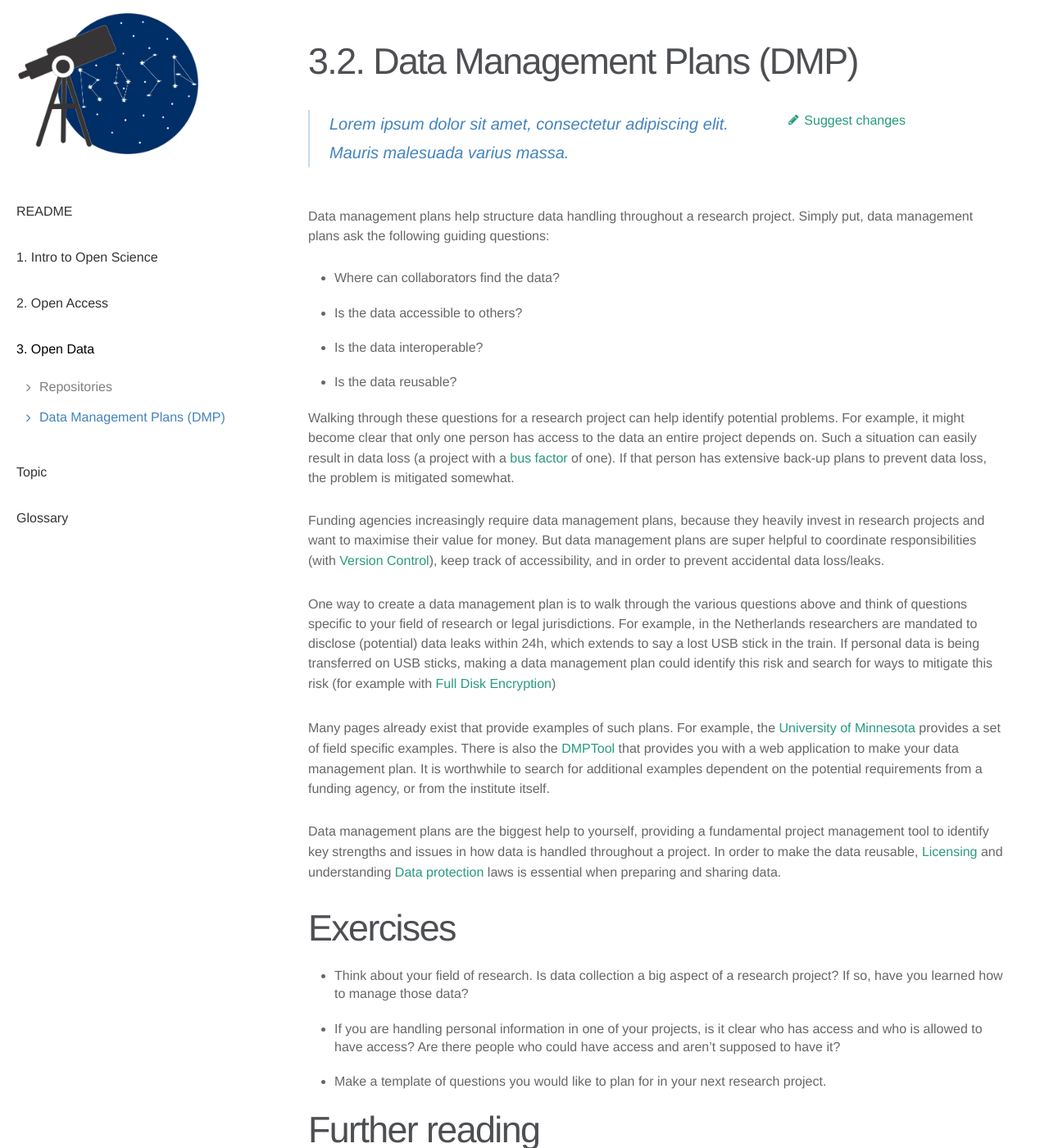
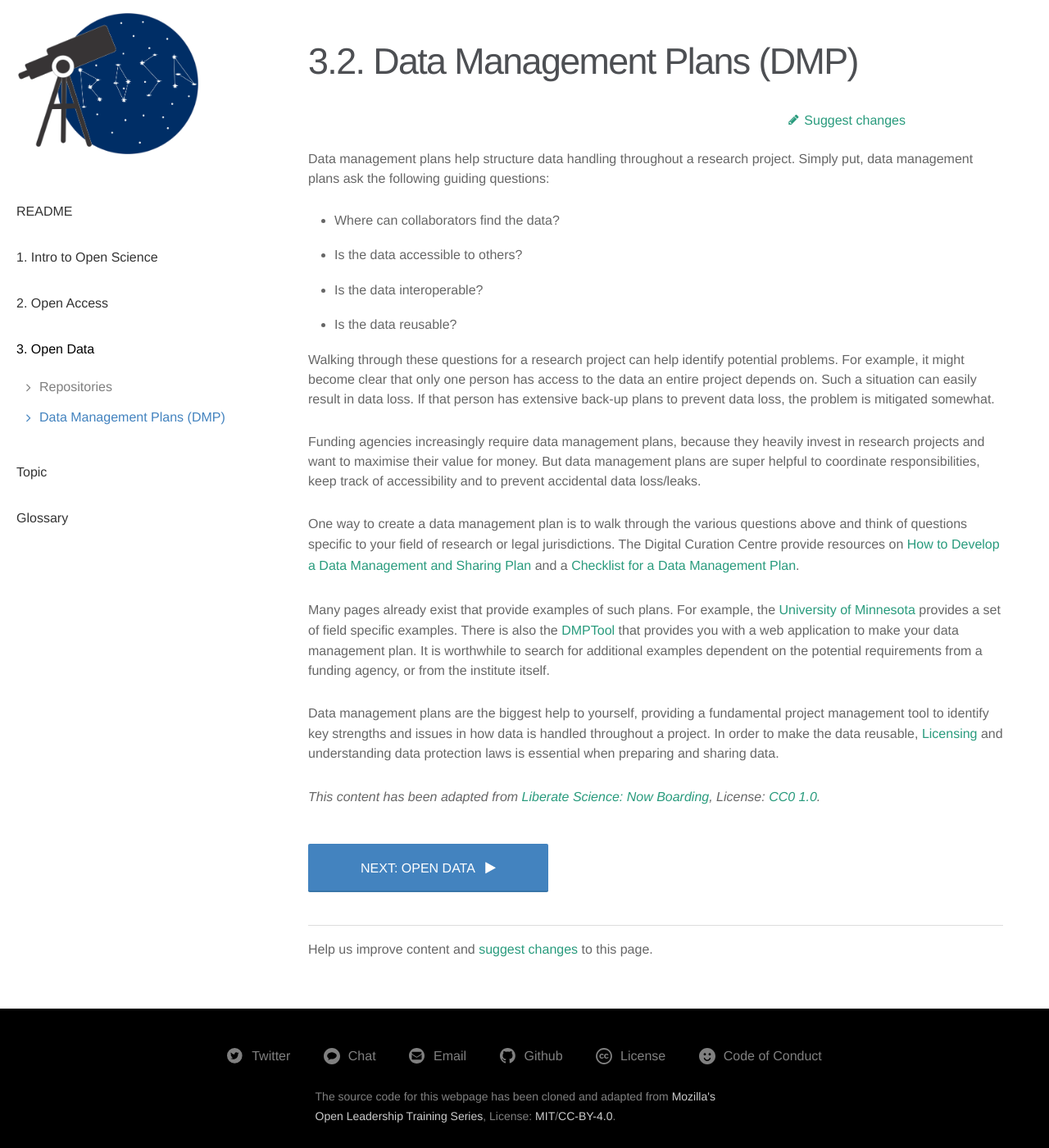
Before and after one commit to rainsworth/ROSA, a Jekyll site: the page built from _articles/open-data/data-management-plans.md, in a window 1280 px wide and 1400 px high. Shown: the whole window at 82% size. Built offline with Jekyll 4.4.1, drawn with Linux system fonts in a browser that asks for light colours; nearby versions of some CDN libraries; comment, search, counter and statistics services are not loaded; a style sheet for code colours, icons or effects is not loaded; some of the changed text lies outside the part shown.

Commit message:
incorporated and tailored content

```diff
--- a/_articles/open-data/data-management-plans.md
+++ b/_articles/open-data/data-management-plans.md
@@ -4,7 +4,7 @@ title: "Data Management Plans (DMP)"
 module: 3.2
 date: 2018-05-10 11:14:00
 following: _articles/open-data.md
-summary: "Lorem ipsum dolor sit amet, consectetur adipiscing elit. Mauris malesuada varius massa."
+summary: ""
 ---
 
 Data management plans help structure data handling throughout a research project. Simply put, data management plans ask the following guiding questions:
@@ -13,26 +13,16 @@ Data management plans help structure data handling throughout a research project
   * Is the data interoperable?
   * Is the data reusable?
 
-Walking through these questions for a research project can help identify potential problems. For example, it might become clear that only one person has access to the data an entire project depends on. Such a situation can easily result in data loss (a project with a [bus factor](https://en.wikipedia.org/wiki/Bus_factor) of one). If that person has extensive back-up plans to prevent data loss, the problem is mitigated somewhat.
+Walking through these questions for a research project can help identify potential problems. For example, it might become clear that only one person has access to the data an entire project depends on. Such a situation can easily result in data loss. If that person has extensive back-up plans to prevent data loss, the problem is mitigated somewhat.
 
-Funding agencies increasingly require data management plans, because they heavily invest in research projects and want to maximise their value for money. But data management plans are super helpful to coordinate responsibilities (with [Version Control](version-control.md.html)), keep track of accessibility, and in order to prevent accidental data loss/leaks.
+Funding agencies increasingly require data management plans, because they heavily invest in research projects and want to maximise their value for money. But data management plans are super helpful to coordinate responsibilities, keep track of accessibility and to prevent accidental data loss/leaks.
 
-One way to create a data management plan is to walk through the various questions above and think of questions specific to your field of research or legal jurisdictions. For example, in the Netherlands researchers are mandated to disclose (potential) data leaks within 24h, which extends to say a lost USB stick in the train. If personal data is being transferred on USB sticks, making a data management plan could identify this risk and search for ways to mitigate this risk (for example with [Full Disk Encryption](full-disk-encryption.md.html))
+One way to create a data management plan is to walk through the various questions above and think of questions specific to your field of research or legal jurisdictions. The Digital Curation Centre provide resources on [How to Develop a Data Management and Sharing Plan](http://www.dcc.ac.uk/resources/how-guides/develop-data-plan) and a [Checklist for a Data Management Plan](http://www.dcc.ac.uk/sites/default/files/documents/resource/DMP/DMP_Checklist_2013.pdf).
+
 
 Many pages already exist that provide examples of such plans. For example, the [University of Minnesota](https://www.lib.umn.edu/datamanagement/DMP/example) provides a set of field specific examples. There is also the [DMPTool](https://dmptool.org/) that provides you with a web application to make your data management plan. It is worthwhile to search for additional examples dependent on the potential requirements from a funding agency, or from the institute itself.
 
-Data management plans are the biggest help to yourself, providing a fundamental project management tool to identify key strengths and issues in how data is handled throughout a project. In order to make the data reusable, [Licensing](licensing.md.html) and understanding [Data protection](data-protection.md.html) laws is essential when preparing and sharing data.
+Data management plans are the biggest help to yourself, providing a fundamental project management tool to identify key strengths and issues in how data is handled throughout a project. In order to make the data reusable, [Licensing](https://rainsworth.github.io/ROSA/articles/open-access/licensing) and understanding data protection laws is essential when preparing and sharing data.
 
-## Exercises
-
-* Think about your field of research. Is data collection a big aspect of a research project? If so, have you learned how to manage those data?
-* If you are handling personal information in one of your projects, is it clear who has access and who is allowed to have access? Are there people who could have access and aren't supposed to have it?
-* Make a template of questions you would like to plan for in your next research project.
-
-## Further reading
-
-* [The FAIR Guiding Principles for scientific data management and stewardship](https://www.nature.com/articles/sdata201618)
-* [Data management general guidance](https://dmptool.org/general_guidance)
-* Digital Curation Centre - [How to Develop a Data Management and Sharing Plan](http://www.dcc.ac.uk/resources/how-guides/develop-data-plan) & [Checklist for a Data Management Plan](http://www.dcc.ac.uk/sites/default/files/documents/resource/DMP/DMP_Checklist_2013.pdf)
 
 *This content has been adapted from [Liberate Science: Now Boarding](https://github.com/libscie/now-boarding), License: [CC0 1.0](https://creativecommons.org/publicdomain/zero/1.0/).*
```
Also changed, not shown: _articles/open-data/repositories.md (+1 -1 lines).
